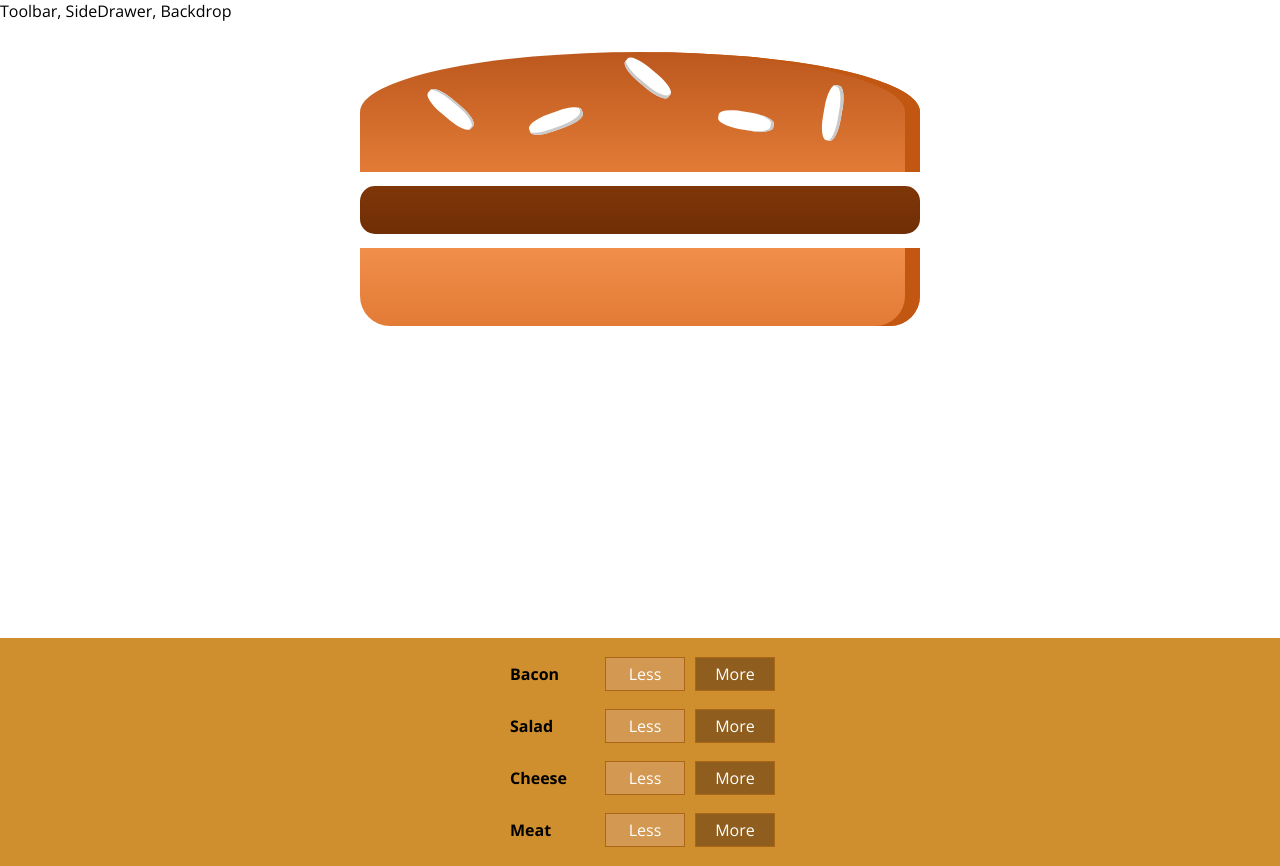
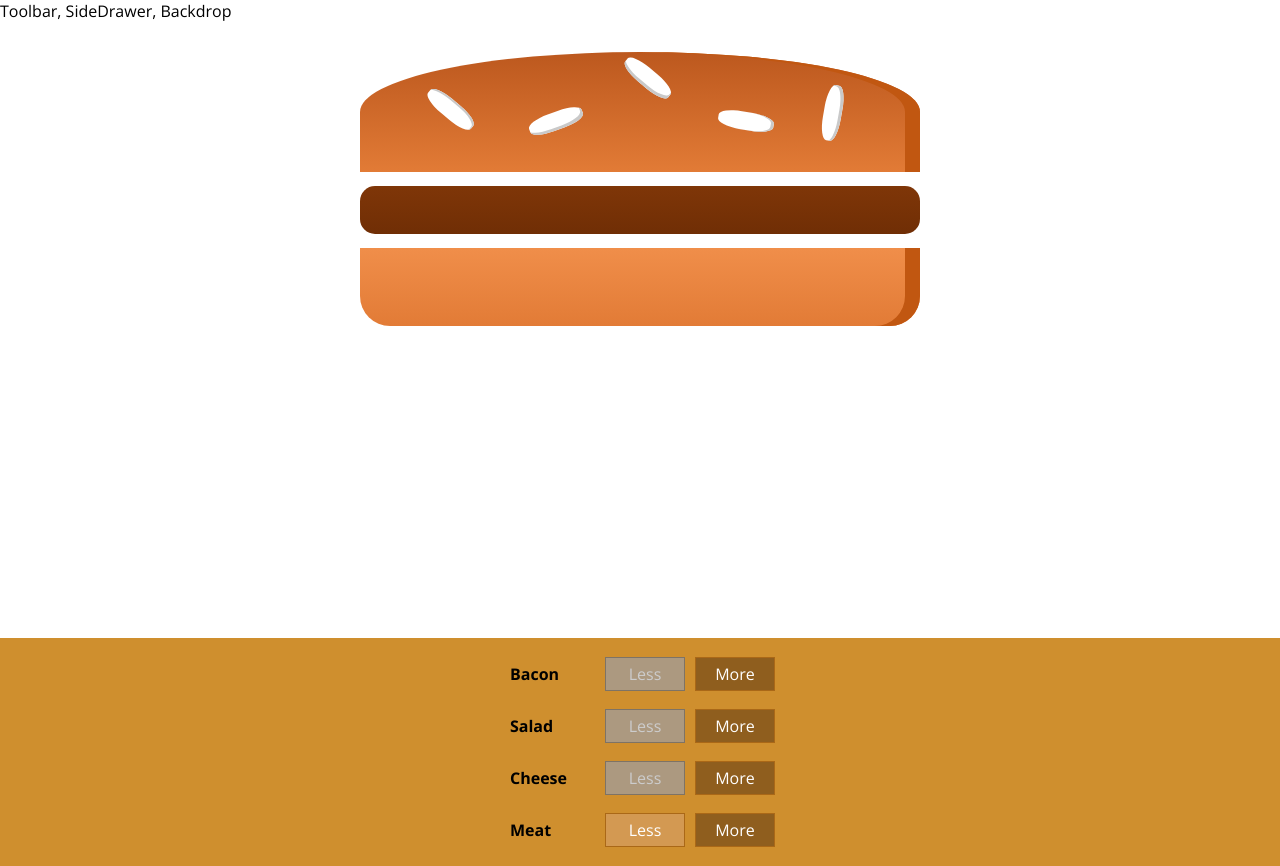
Before and after one commit to javiergranados/burger-builder, a React app: page / in a window 1280 px wide. Built offline with nearby package versions, Linux system fonts and the light colour scheme.

Commit message:
Implemented ingredient removal handler

```diff
--- a/src/components/Burger/BuildControls/BuildControl/BuildControl.js
+++ b/src/components/Burger/BuildControls/BuildControl/BuildControl.js
@@ -6,8 +6,13 @@ const buildControl = props => {
   return (
     <div className={classes.buildControl}>
       <div className={classes.label}>{props.label}</div>
-      <button className={classes.less}>Less</button>
-      <button className={classes.more} onClick={props.addIngredient}>More</button>
+      <button
+        className={classes.less}
+        onClick={props.removeIngredient}
+        disabled={props.disabled}>Less</button>
+      <button
+        className={classes.more}
+        onClick={props.addIngredient}>More</button>
     </div>
   )
 }
--- a/src/components/Burger/BuildControls/BuildControls.js
+++ b/src/components/Burger/BuildControls/BuildControls.js
@@ -19,6 +19,8 @@ const buildControls = props => {
           key={ctrl.type}
           label={ctrl.label}
           addIngredient={() => props.addIngredient(ctrl.type)}
+          removeIngredient={() => props.removeIngredient(ctrl.type)}
+          disabled={props.disabledInfo[ctrl.type]}
         />
       ))}
     </div>
--- a/src/containers/BurgerBuilder/BurgerBuilder.js
+++ b/src/containers/BurgerBuilder/BurgerBuilder.js
@@ -22,12 +22,28 @@ class BurgerBuilder extends Component {
     this.setState({ingredients: ingredientsUpdated})
   }
 
+  removeIngredientHandler = type => {
+    const ingredientAmountUpdated = {[type]: this.state.ingredients[type] - 1}
+    if (ingredientAmountUpdated[type] < 0) {
+      return
+    }
+
+    const ingredientsUpdated = Object.assign({}, this.state.ingredients, ingredientAmountUpdated)
+
+    this.setState({ingredients: ingredientsUpdated})
+  }
+git
   render () {
+    const disabledInfo = {...this.state.ingredients}
+    Object.keys(disabledInfo).forEach(ingredient => { disabledInfo[ingredient] = disabledInfo[ingredient] === 0 })
+
     return (
       <Aux>
         <Burger ingredients={this.state.ingredients} />
         <BuildControls
           addIngredient={this.addIngredientHandler}
+          removeIngredient={this.removeIngredientHandler}
+          disabledInfo={disabledInfo}
         />
       </Aux>
     )
```
